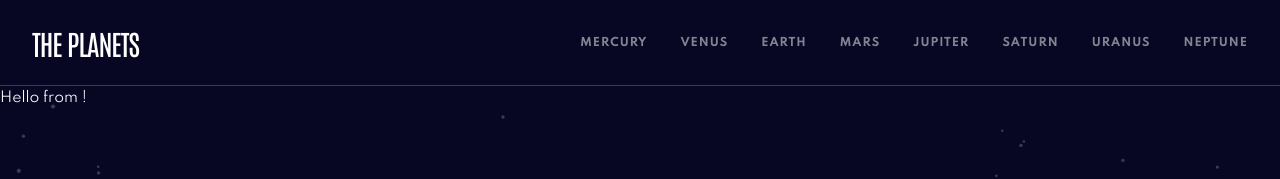
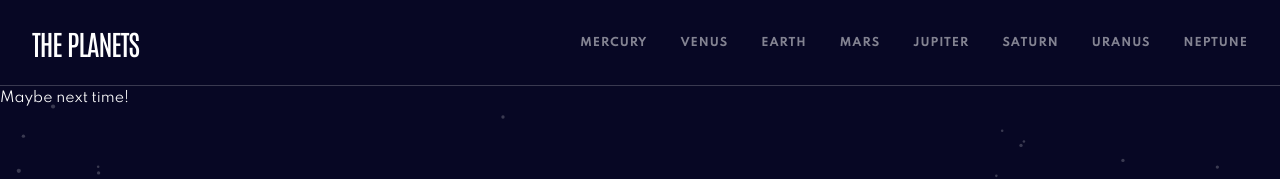
Before and after one commit to DomZem/planets-fact-app, a React (Vite) app: page / in a window 1280 px wide. Shown: the top 179 px of the page. Built offline with nearby package versions, Linux system fonts and the light colour scheme; no server answers.

Commit message:
Add usePlanet hook to fetch information about planet

```diff
--- a/package.json
+++ b/package.json
@@ -15,6 +15,7 @@
     ]
   },
   "dependencies": {
+    "axios": "^1.3.4",
     "react": "^18.2.0",
     "react-dom": "^18.2.0",
     "react-router-dom": "^6.9.0",
--- /dev/null
+++ b/src/api/index.ts
@@ -0,0 +1 @@
+export const API_URL = 'https://graphql.datocms.com/';
--- /dev/null
+++ b/src/hooks/usePlanet.ts
@@ -0,0 +1,71 @@
+/* eslint-disable @typescript-eslint/no-floating-promises */
+/* eslint-disable @typescript-eslint/restrict-template-expressions */
+import axios from 'axios';
+import { useEffect, useState } from 'react';
+import { useParams } from 'react-router';
+import { API_URL } from '../api';
+import { type planetType } from '../types/planet';
+
+export const usePlanet = () => {
+  const { planetName } = useParams();
+  const [planet, setPlanet] = useState<planetType | null>(null);
+  const [error, setError] = useState(false);
+
+  const query = `
+	{
+ 	 	planetModel(filter: { name: {eq: "${planetName}"} }) {
+    	name,
+    	images {
+    		overview {url},
+      	structure {url},
+      	geology {url}
+    	},
+    	overview {
+      	content,
+      	source
+    	},
+    	structure {
+      	content,
+      	source
+    	},
+    	geology {
+      	content,
+      	source
+    	},
+			statistics {
+      	title,
+      	value
+    	}
+  	}
+	}`;
+
+  const getPlanet = async () => {
+    try {
+      const { data } = await axios.post(
+        API_URL,
+        {
+          query,
+        },
+        {
+          headers: {
+            'Content-Type': 'application/json',
+            Accept: 'application/json',
+            Authorization: `Bearer ${import.meta.env.VITE_DATOCMS_TOKEN}`,
+          },
+        }
+      );
+      setPlanet(data.data.planetModel);
+    } catch (e) {
+      setError(true);
+    }
+  };
+
+  useEffect(() => {
+    getPlanet();
+  }, [planetName]);
+
+  return {
+    planet,
+    error,
+  };
+};
--- a/src/views/Planet/Planet.tsx
+++ b/src/views/Planet/Planet.tsx
@@ -1,9 +1,15 @@
-import { useParams } from 'react-router-dom';
+import { usePlanet } from '../../hooks/usePlanet';
 
-export const Planet = () => {
-  const { planetName } = useParams();
+const Planet = () => {
+  const { planet, error } = usePlanet();
 
-  return <p>Hello from {planetName}!</p>;
+  return (
+    <p>
+      {!error && planet !== null
+        ? `Hello from ${planet.name}`
+        : 'Maybe next time!'}
+    </p>
+  );
 };
 
 export default Planet;
```
Also changed, not shown: 2 other files (tests, documents, lock files or other folders).
